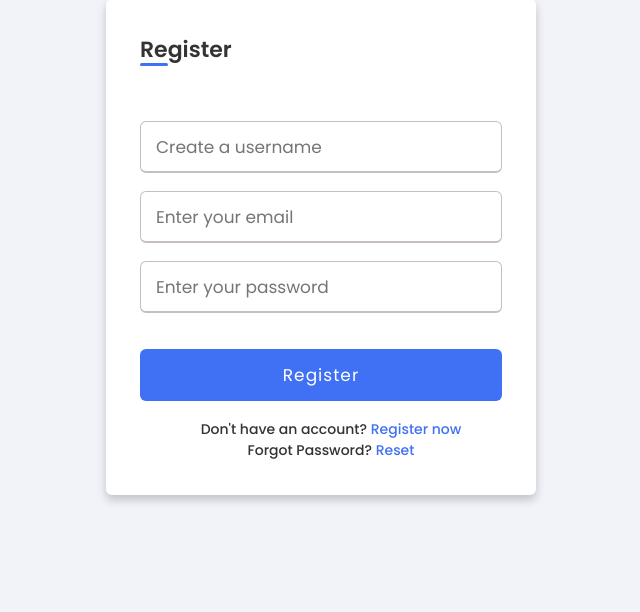
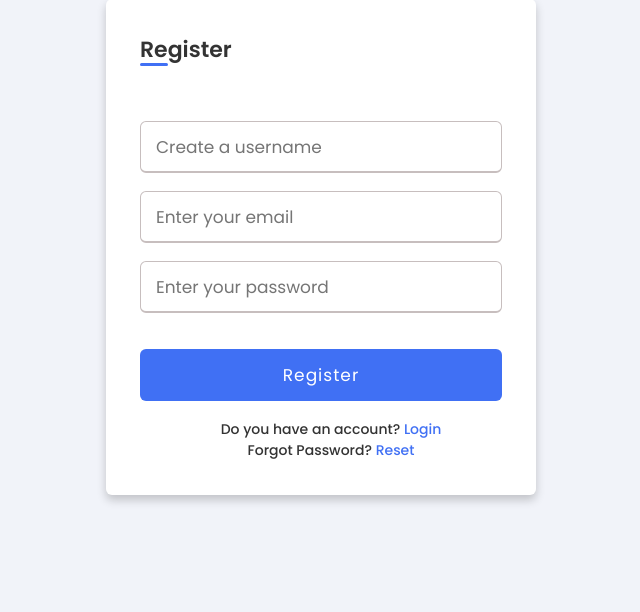
Before and after one commit to ClaudioFritzen/todolist-website, a Django app: page /register/ in a window 1280 px wide. Shown: the part 153-765 px from the top of the page, without its empty margins (319-959 px from the left). Run offline with Django 4.2, Linux system fonts and the light colour scheme.

Commit message:
validações para login e link de trocas ok

```diff
--- a/todoapp/templates/todoapp/login.html
+++ b/todoapp/templates/todoapp/login.html
@@ -33,7 +33,7 @@
         <input type="Submit" value="Login">
       </div>
       <div class="text">
-        <h3>Don't have an account? <a href="#">Register now</a></h3>
+        <h3>Don't have an account? <a href=" {% url 'register' %}">Register now</a></h3>
       </div>
       <div class="text">
         <h3>Forgot Password? <a href="#">Reset</a></h3>
--- a/todoapp/templates/todoapp/register.html
+++ b/todoapp/templates/todoapp/register.html
@@ -34,7 +34,7 @@
         <input type="Submit" value="Register">
       </div>
       <div class="text">
-        <h3>Don't have an account? <a href="#">Register now</a></h3>
+        <h3>Do you have an account? <a href="{% url 'login' %}">Login</a></h3>
       </div>
       <div class="text">
         <h3>Forgot Password? <a href="#">Reset</a></h3>
--- a/todoapp/views.py
+++ b/todoapp/views.py
@@ -29,9 +29,27 @@ def register(request):
         new_user = User.objects.create_user(username=username, email=email, password=password)
         new_user.save()
 
+        # mostrar mms de usuario criado.
+        messages.success(request, 'Usuario criado com sucesso, faça login')
+        # apos salvar no db vamos para a pag de login
+        return redirect('login')
 
         #print(username, email, password)
     return render(request, 'todoapp/register.html', {})
 
 def loginpage(request):
+    if request.method == 'POST':
+        username = request.POST.get('uname')
+        password = request.POST.get('pass')
+
+        # fazendo a validacao de autenticcao no db
+        validate_user = authenticate(username=username, password=password)
+        if validate_user is not None:
+            login(request, validate_user)
+            return redirect('home-page')
+
+        else:
+            messages.error(request, 'Usuario ou senha estão errado!')
+            return redirect('login')
+
     return render(request, 'todoapp/login.html', {})
```
